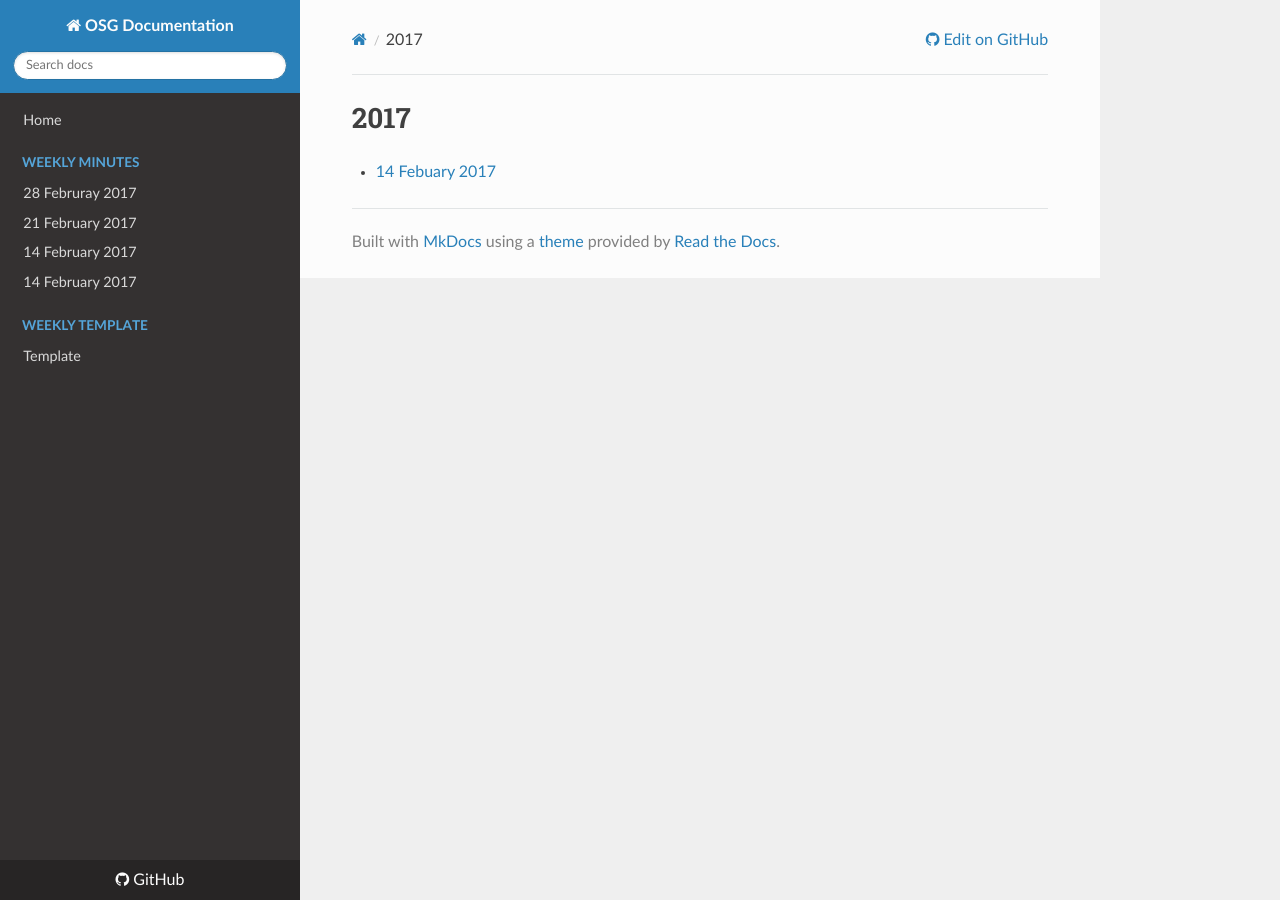
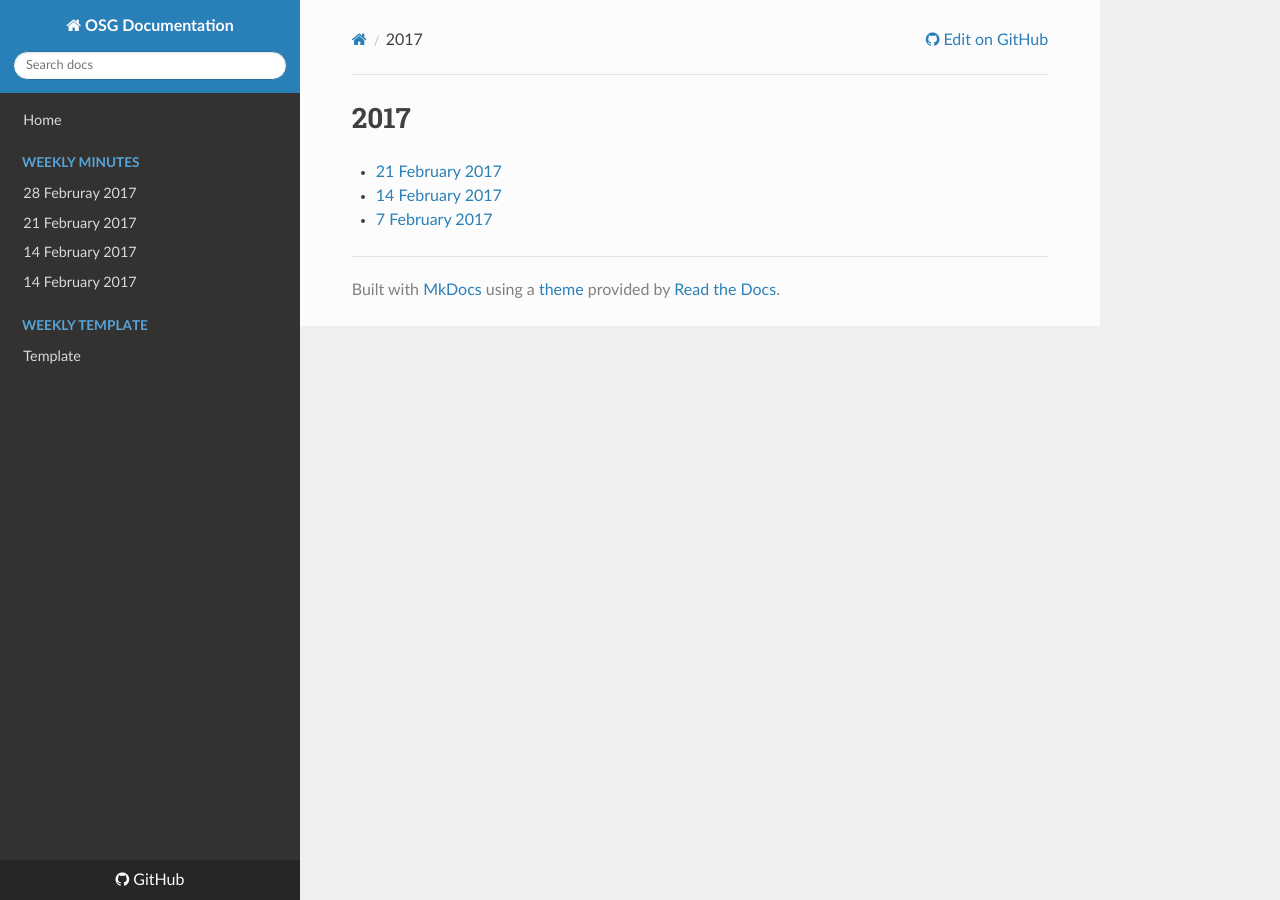
Before and after one commit to zsshah/production, an MkDocs documentation site: the page built from docs/WeeklyMinutes.md, in a window 1280 px wide. Built offline with MkDocs 1.6.1, drawn with Linux system fonts in a browser that asks for light colours; nearby versions of some CDN libraries; old or Windows-style settings are respelled for this version of MkDocs.

Commit message:
Update WeeklyMinutes.md

```diff
--- a/docs/WeeklyMinutes.md
+++ b/docs/WeeklyMinutes.md
@@ -1,3 +1,5 @@
 # 2017
 
-- [14 Febuary 2017](WeeklyMinutes/14Feb2017.md)
+- [21 February 2017](WeeklyMinutes/21Feb2017.md)
+- [14 February 2017](WeeklyMinutes/14Feb2017.md)
+- [7 February 2017](WeeklyMinutes/7Feb/2017.md)
```
